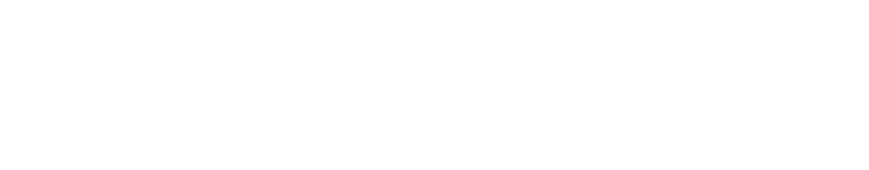
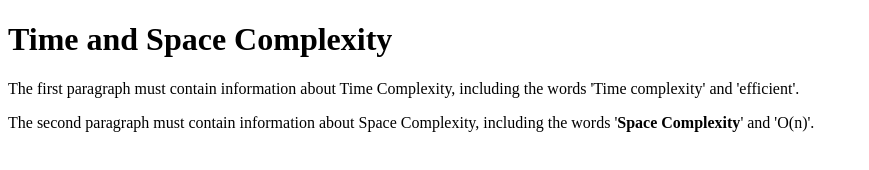
Before and after one commit to acciojob/time-and-space-complexity-irfanAnsari-2023, a website: page main.html in a window 1280 px wide. Shown: the whole page, without its empty margins (0-869 px from the left). Drawn offline with Linux system fonts and the light colour scheme.

Commit message:
created a submission

```diff
--- a/main.html
+++ b/main.html
@@ -8,6 +8,11 @@
 
 <body>
 	<!-- the entire body must be written by student -->
+	<h1>Time and Space Complexity</h1>
+	<p>The first paragraph must contain information about Time Complexity,
+		including the words 'Time complexity' and 'efficient'.</p>
+	<p>The second paragraph must contain information about Space Complexity,
+		including the words '<b>Space Complexity</b>' and 'O(n)'.</p>
     <script type="text/javascript" src="./script.js">
 </script>
 
```
